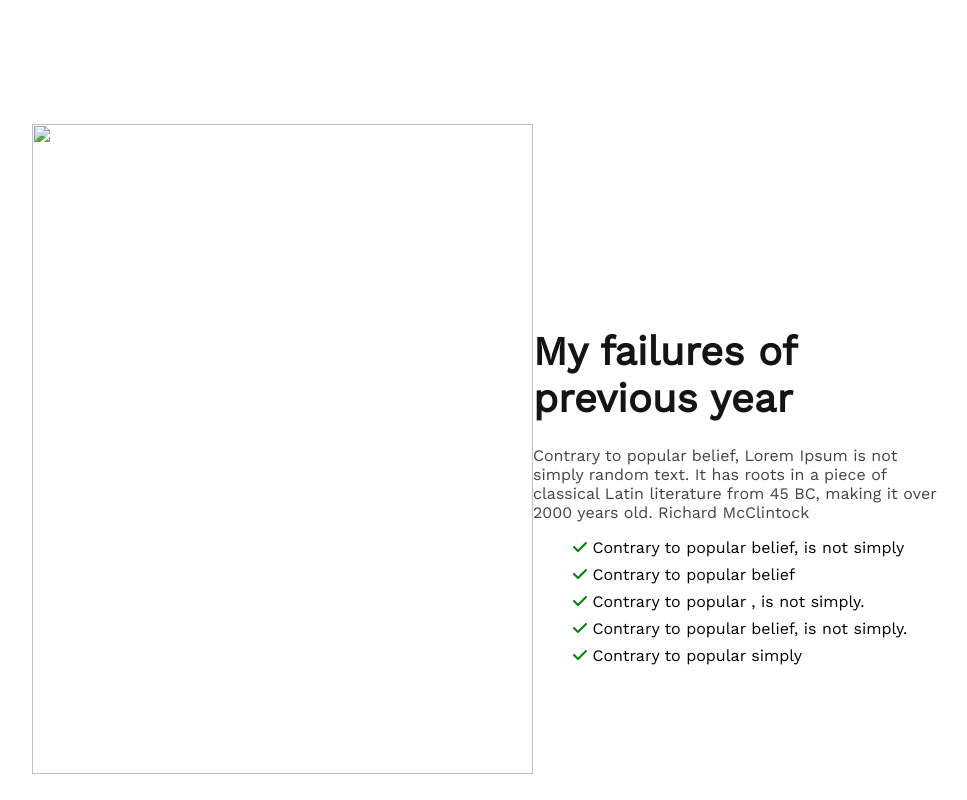
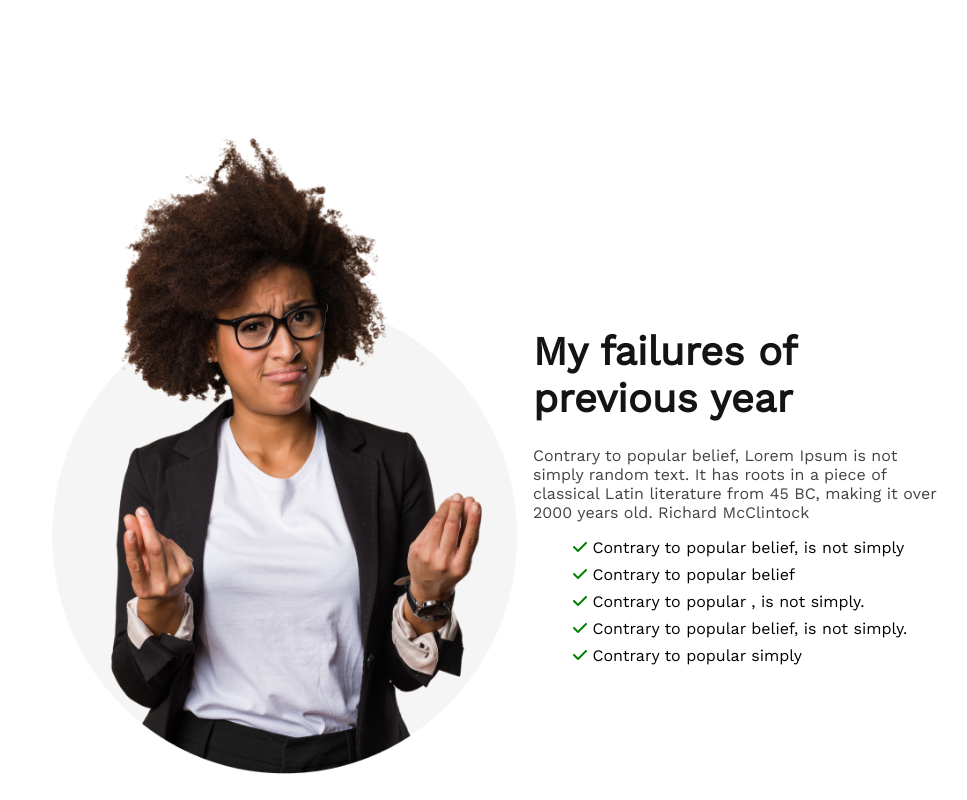
Before and after one commit to tabib-e-alahi/New-year-new-me, a plain HTML site: page index.html in a window 1280 px wide. Shown: the part 1200-2000 px from the top of the page, without its empty margins (148-1115 px from the left). Drawn offline with nearby package versions, Linux system fonts and the light colour scheme; the site is published under a folder, as on GitHub Pages, so addresses that start at the root find nothing.

Commit message:
pic added

```diff
--- a/index.html
+++ b/index.html
@@ -44,7 +44,7 @@
       <!-- ===================================failures of previous year section=====================-->
 
       <section class="failure-container-class">
-        <img class="failure-img" src="/images/person.png" alt="" />
+        <img class="failure-img" src="images/person.png" alt="" />
 
         <div class="failure-info">
           <h1 class="failure-title">My failures of previous year</h1>
```
